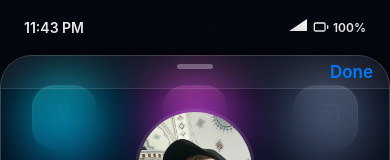
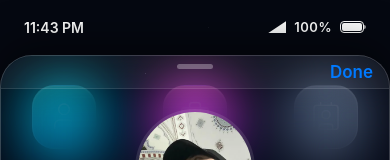
Before and after one commit to ChilL-Q/salikhov.dev, a React (Vite) app: page / in a window 390 px wide. Shown: the top 160 px of the page. Built offline with nearby package versions, Linux system fonts and the light colour scheme.

Commit message:
style: refine mobile status bar battery display to match iOS with explicit percentage text

```diff
--- a/src/portfolio/pages/MobileHome.tsx
+++ b/src/portfolio/pages/MobileHome.tsx
@@ -1,6 +1,6 @@
 import { useState, useEffect, useCallback } from 'react';
 import { AnimatePresence, motion } from 'framer-motion';
-import { Contact, Briefcase, User, Globe, Monitor, PenTool, Battery, BatteryCharging } from 'lucide-react';
+import { Contact, Briefcase, User, Globe, Monitor, PenTool } from 'lucide-react';
 import { AppIcon } from '../components/AppIcon';
 import { MacAlertModal } from '../components/MacAlertModal';
 import { ProjectWindowContent } from '../components/ProjectWindowContent';
@@ -92,11 +92,14 @@
                 zIndex: 100
             }}>
                 <span>{time.toLocaleTimeString([], { hour: '2-digit', minute: '2-digit' })}</span>
-                <div style={{ display: 'flex', gap: '6px', cursor: 'pointer', color: isCharging ? '#4ade80' : 'white' }} onClick={() => setSystemAlert({ isOpen: true, title: 'Battery details', message: `${batteryLevel}% remaining. Power Source: ${isCharging ? 'Power Adapter' : 'Battery'}` })}>
-                    <div className="signal" style={{ width: '18px', height: '12px', background: 'white', clipPath: 'polygon(0% 100%, 100% 100%, 100% 0%)' }} />
-                    <div style={{ display: 'flex', alignItems: 'center', gap: '4px' }}>
-                        {isCharging ? <BatteryCharging size={16} /> : <Battery size={16} />}
-                        <span style={{ fontSize: '12px' }}>{batteryLevel}%</span>
+                <div style={{ display: 'flex', gap: '8px', cursor: 'pointer', color: isCharging ? '#4ade80' : 'white', alignItems: 'center' }} onClick={() => setSystemAlert({ isOpen: true, title: 'Battery details', message: `${batteryLevel}% remaining. Power Source: ${isCharging ? 'Power Adapter' : 'Battery'}` })}>
+                    <div className="signal" style={{ width: '18px', height: '12px', background: 'currentColor', clipPath: 'polygon(0% 100%, 100% 100%, 100% 0%)' }} />
+                    <span style={{ fontSize: '13px', fontWeight: 600, letterSpacing: '0.5px' }}>{batteryLevel}%</span>
+                    <div style={{ display: 'flex', alignItems: 'center' }}>
+                        <div className="battery-body" style={{ width: '24px', height: '12px', border: '1px solid currentColor', borderRadius: '4px', position: 'relative', padding: '1px', boxSizing: 'border-box' }}>
+                            <div style={{ width: `${batteryLevel}%`, height: '100%', background: 'currentColor', borderRadius: '2px', maxWidth: '100%', transition: 'width 0.3s ease' }} />
+                        </div>
+                        <div className="battery-nub" style={{ width: '2px', height: '4px', background: 'currentColor', borderRadius: '0 2px 2px 0', opacity: 0.6 }} />
                     </div>
                 </div>
             </div>
```
